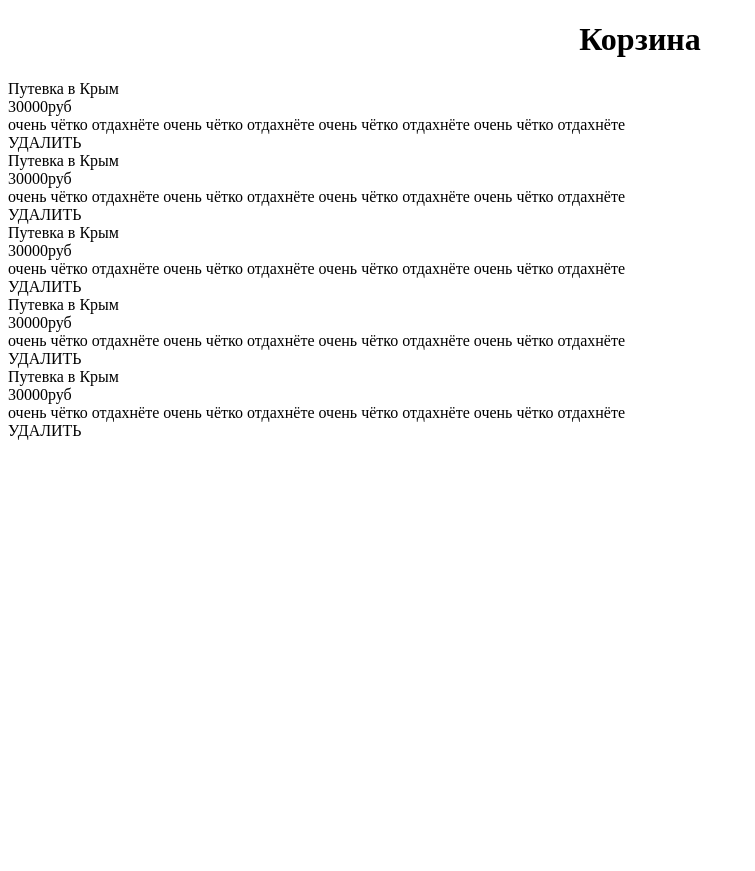
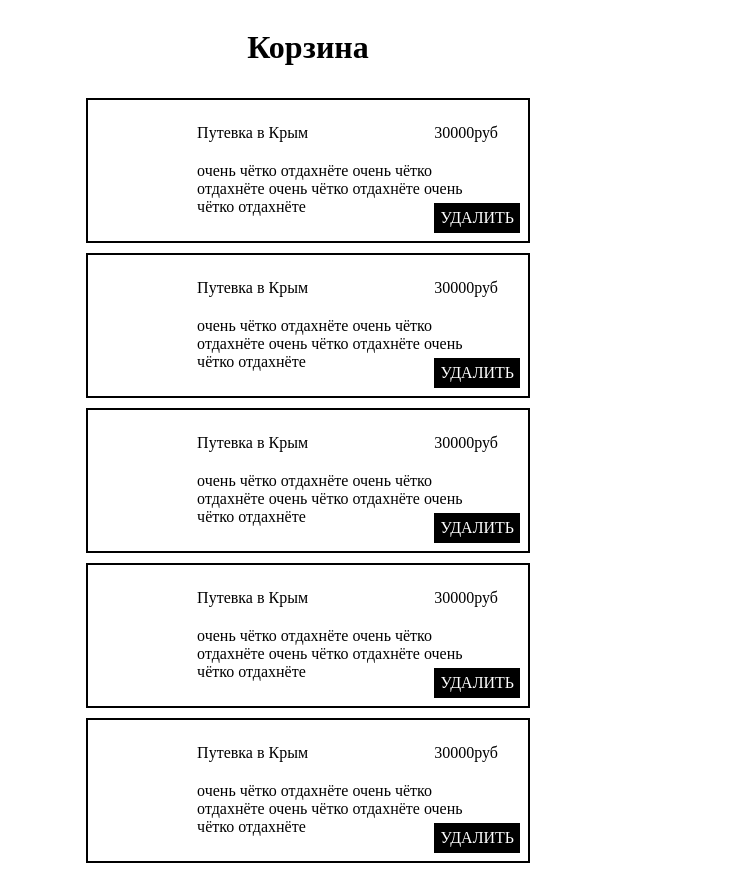
Before and after one commit to korkibuchek/school, a plain HTML site: page index.html in a window 1280 px wide. Shown: the whole page, without its empty margins (0-755 px from the left). Before the commit the page ends 800 px from the top, so only its background shows below. Drawn offline with Linux system fonts and the light colour scheme.

Commit message:
add new css

```diff
--- a/index.html
+++ b/index.html
@@ -5,7 +5,7 @@
     <meta charset="UTF-8">
     <title>Document</title>
     <meta name="viewport" content="width=device-width, initial-scale=1.0">
-    <link rel="stylesheet" href="../../Style/basket.css">
+    <link rel="stylesheet" href="style/basket.css">
 </head>
 
 <body>
--- /dev/null
+++ b/style/basket.css
@@ -0,0 +1,49 @@
+.basket{
+    max-width: 600px;
+    display: flex;
+    position: relative;
+    flex-direction: column;
+    justify-content: space-between;
+    align-items: center
+  ;
+}
+.basket__card{
+    display: flex;
+    justify-content: space-between;
+    align-items: center;
+    position: relative;
+    border: black 2px solid;
+    width: 420px;
+    height: 121px;
+    margin-top: 10px;
+    padding: 10px;
+}
+.card__img{
+    display: block;
+    width: 50%;
+    padding-top: 20%;
+    background-image: url("https://im0-tub-ru.yandex.net/i?id=a5001012440a3408dc2419c5f7e25965-l&ref=rim&n=13&w=1080&h=1080");
+    background-repeat: no-repeat;
+    background-size: cover;
+}
+.card__info{
+    display: flex;
+    justify-content: space-between;
+    align-items: center;
+    flex-wrap: wrap;
+    margin: 10px;
+}
+.info__title,.info__price,.info__desc{
+    margin: 10px;
+}
+.info__button{
+    position: absolute;
+    bottom: 8px;
+    right: 8px;
+    border: 2px black solid;
+    padding: 4px;
+    color: white;
+    background-color: black;
+    margin-top: 10px;
+}
+}
```
